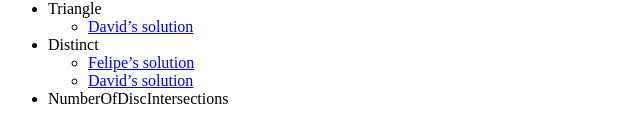
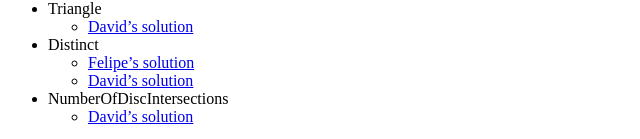
Before and after one commit to scalaproblems/scalaproblems.github.io, a Jekyll site: the page built from index.md, in a window 1280 px wide. Shown: the part 807-946 px from the top of the page, without its empty margins (0-640 px from the left). Built offline with Jekyll 4.4.1, drawn with Linux system fonts in a browser that asks for light colours.

Commit message:
Add solution to NumberOfDiscIntersections

```diff
--- a/index.md
+++ b/index.md
@@ -45,3 +45,4 @@ layout: default
     - [Felipe's solution](https://codility.com/demo/results/demoHBXM7Z-JDA/)
     - [David's solution](https://codility.com/demo/results/demoYK7AM6-Z2M/)
 - NumberOfDiscIntersections
+    - [David's solution](https://codility.com/demo/results/demoTTKS97-KGW/)
```
